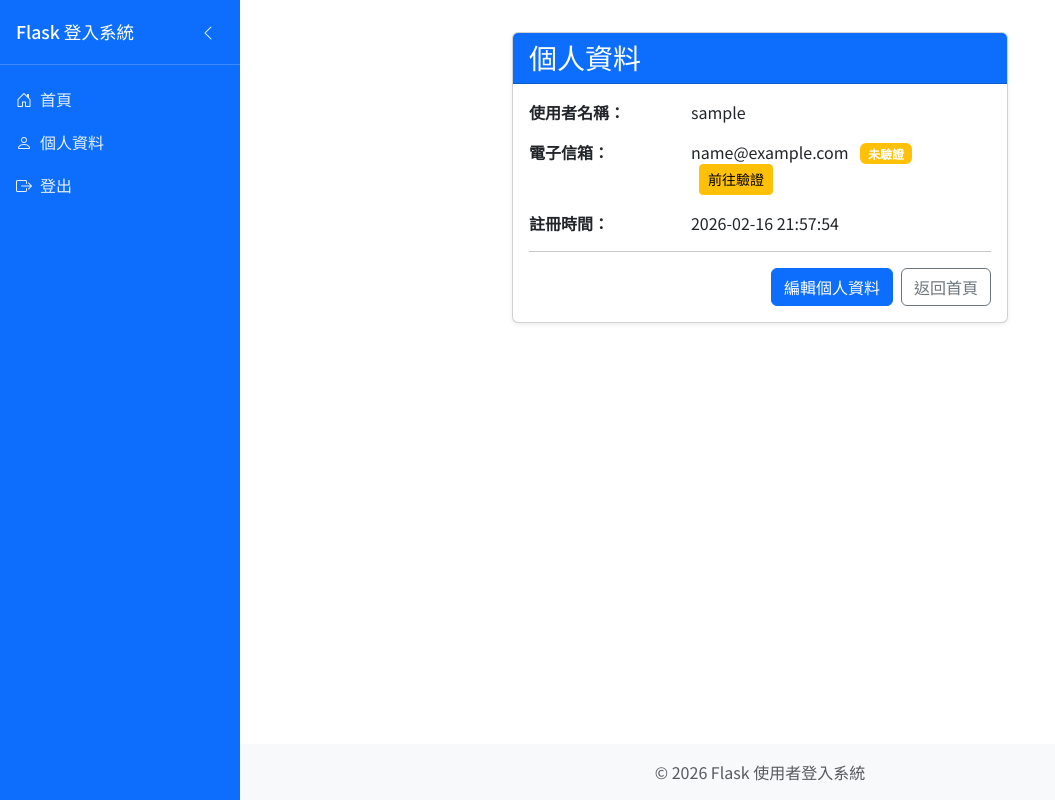
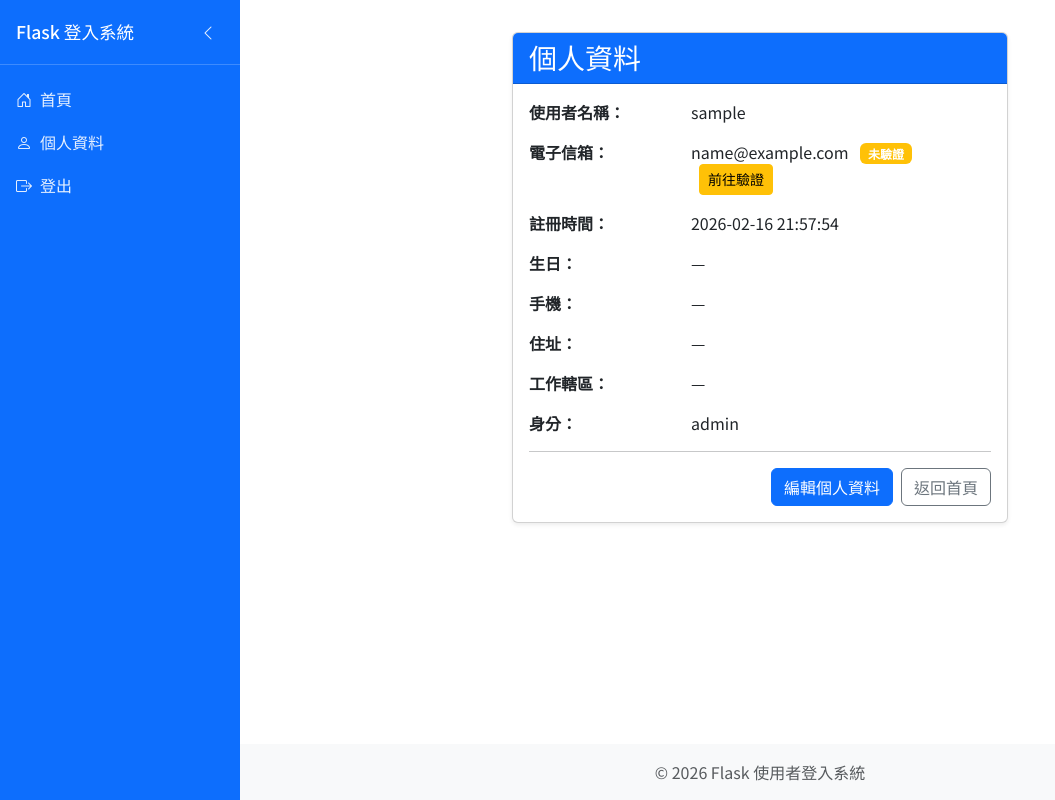
Before and after one commit to leowu0329/flaskSqlite3Auth, a Flask app: page /profile in a window 1280 px wide. Shown: the whole page, without its empty margins (0-1055 px from the left). Run offline with Flask 3, Linux system fonts and the light colour scheme; the visitor is signed in with stand-in values (Sample User, id 1); data comes from the database, SQL or seed files in the repository.

Commit message:
加入欄位 可供個人資料查看及編輯

```diff
--- a/app.py
+++ b/app.py
@@ -33,6 +33,11 @@ app.config["MAIL_FROM"] = os.environ.get("MAIL_FROM", app.config["MAIL_USERNAME"
 # SQLite3 資料庫路徑
 DATABASE = Path(__file__).parent / "instance" / "app.db"
 
+# 個人資料選項（工作轄區、身分）
+WORK_REGION_CHOICES = ["", "北北基", "桃竹苗", "中彰投", "雲嘉南", "高屏"]
+ROLE_CHOICES = ["一般使用者", "管理者"]
+DEFAULT_ROLE = "一般使用者"
+
 
 def get_db():
     """取得 SQLite 連線"""
@@ -67,10 +72,28 @@ def init_db():
             verification_token TEXT,
             reset_token TEXT,
             reset_token_expires DATETIME,
+            birthday DATE,
+            phone TEXT,
+            address TEXT,
+            work_region TEXT,
+            role TEXT DEFAULT '一般使用者',
             created_at DATETIME DEFAULT CURRENT_TIMESTAMP,
             updated_at DATETIME DEFAULT CURRENT_TIMESTAMP
         )
     """)
+
+    # 既有資料庫補加新欄位（遷移）
+    for col_sql in [
+        "ALTER TABLE users ADD COLUMN birthday DATE",
+        "ALTER TABLE users ADD COLUMN phone TEXT",
+        "ALTER TABLE users ADD COLUMN address TEXT",
+        "ALTER TABLE users ADD COLUMN work_region TEXT",
+        "ALTER TABLE users ADD COLUMN role TEXT DEFAULT '一般使用者'",
+    ]:
+        try:
+            cursor.execute(col_sql)
+        except sqlite3.OperationalError:
+            pass  # 欄位已存在
 
     # Token 表（用於 API 認證）
     cursor.execute("""
@@ -329,9 +352,9 @@ def register():
         verification_token = generate_token()
 
         db.execute(
-            """INSERT INTO users (username, email, password_hash, verification_token)
-               VALUES (?, ?, ?, ?)""",
-            (username, email, password_hash, verification_token)
+            """INSERT INTO users (username, email, password_hash, verification_token, role)
+               VALUES (?, ?, ?, ?, ?)""",
+            (username, email, password_hash, verification_token, DEFAULT_ROLE)
         )
         db.commit()
 
@@ -574,7 +597,8 @@ def profile():
     """個人資料頁面"""
     db = get_db()
     user = db.execute(
-        "SELECT id, username, email, email_verified, created_at FROM users WHERE id = ?",
+        """SELECT id, username, email, email_verified, created_at,
+                  birthday, phone, address, work_region, role FROM users WHERE id = ?""",
         (session["user_id"],)
     ).fetchone()
 
@@ -590,6 +614,11 @@ def edit_profile():
     if request.method == "POST":
         username = request.form.get("username", "").strip()
         email = request.form.get("email", "").strip().lower()
+        birthday = request.form.get("birthday", "").strip() or None
+        phone = request.form.get("phone", "").strip() or None
+        address = request.form.get("address", "").strip() or None
+        work_region = request.form.get("work_region", "").strip() or None
+        role = request.form.get("role", "").strip() or DEFAULT_ROLE
         current_password = request.form.get("current_password", "")
         new_password = request.form.get("new_password", "")
         confirm_password = request.form.get("confirm_password", "")
@@ -656,6 +685,10 @@ def edit_profile():
             update_fields.append("password_hash = ?")
             update_values.append(password_hash)
 
+        # 個人資料欄位（生日、手機、住址、工作轄區、身分）
+        update_fields.extend(["birthday = ?", "phone = ?", "address = ?", "work_region = ?", "role = ?"])
+        update_values.extend([birthday, phone, address, work_region, role])
+
         if update_fields:
             update_fields.append("updated_at = CURRENT_TIMESTAMP")
             update_values.append(session["user_id"])
@@ -674,11 +707,17 @@ def edit_profile():
         return redirect(url_for("profile"))
 
     user = db.execute(
-        "SELECT id, username, email, email_verified FROM users WHERE id = ?",
+        """SELECT id, username, email, email_verified, birthday, phone, address, work_region, role
+           FROM users WHERE id = ?""",
         (session["user_id"],)
     ).fetchone()
 
-    return render_template("edit_profile.html", user=user)
+    return render_template(
+        "edit_profile.html",
+        user=user,
+        work_region_choices=WORK_REGION_CHOICES,
+        role_choices=ROLE_CHOICES,
+    )
 
 
 # ==================== Token API ====================
--- a/templates/profile.html
+++ b/templates/profile.html
@@ -43,6 +43,51 @@
                     </div>
                 </div>
 
+                <div class="row mb-3">
+                    <div class="col-sm-4">
+                        <strong>生日：</strong>
+                    </div>
+                    <div class="col-sm-8">
+                        {{ user.birthday or '—' }}
+                    </div>
+                </div>
+
+                <div class="row mb-3">
+                    <div class="col-sm-4">
+                        <strong>手機：</strong>
+                    </div>
+                    <div class="col-sm-8">
+                        {{ user.phone or '—' }}
+                    </div>
+                </div>
+
+                <div class="row mb-3">
+                    <div class="col-sm-4">
+                        <strong>住址：</strong>
+                    </div>
+                    <div class="col-sm-8">
+                        {{ user.address or '—' }}
+                    </div>
+                </div>
+
+                <div class="row mb-3">
+                    <div class="col-sm-4">
+                        <strong>工作轄區：</strong>
+                    </div>
+                    <div class="col-sm-8">
+                        {{ user.work_region or '—' }}
+                    </div>
+                </div>
+
+                <div class="row mb-3">
+                    <div class="col-sm-4">
+                        <strong>身分：</strong>
+                    </div>
+                    <div class="col-sm-8">
+                        {{ user.role or '一般使用者' }}
+                    </div>
+                </div>
+
                 <hr>
 
                 <div class="d-grid gap-2 d-md-flex justify-content-md-end">
```
Also changed, not shown: templates/edit_profile.html (+33 -0 lines).
